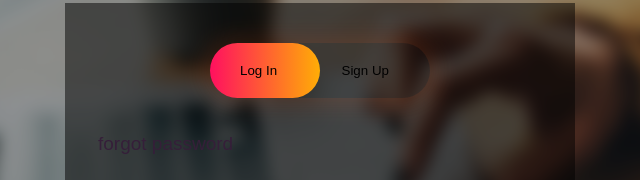
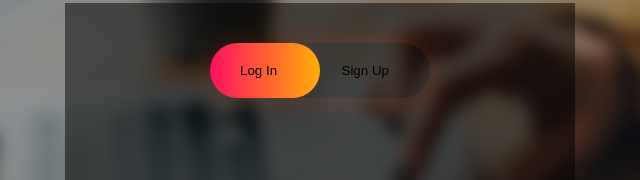
Before and after one commit to vidisha-123/Payment, a plain HTML site: page index.html in a window 1280 px wide. Shown: the part 129-309 px from the top of the page, 320-960 px from the left. Drawn offline with Linux system fonts and the light colour scheme.

Commit message:
Update index.html

```diff
--- a/index.html
+++ b/index.html
@@ -34,9 +34,6 @@
 
         	<button type="submit" class="submit-btn">Sign Up</button>
         </form>
-        <footer>
-          <a href="#">forgot password</a>
-        </footer>
       </div>
     </div>
     <script>
```
